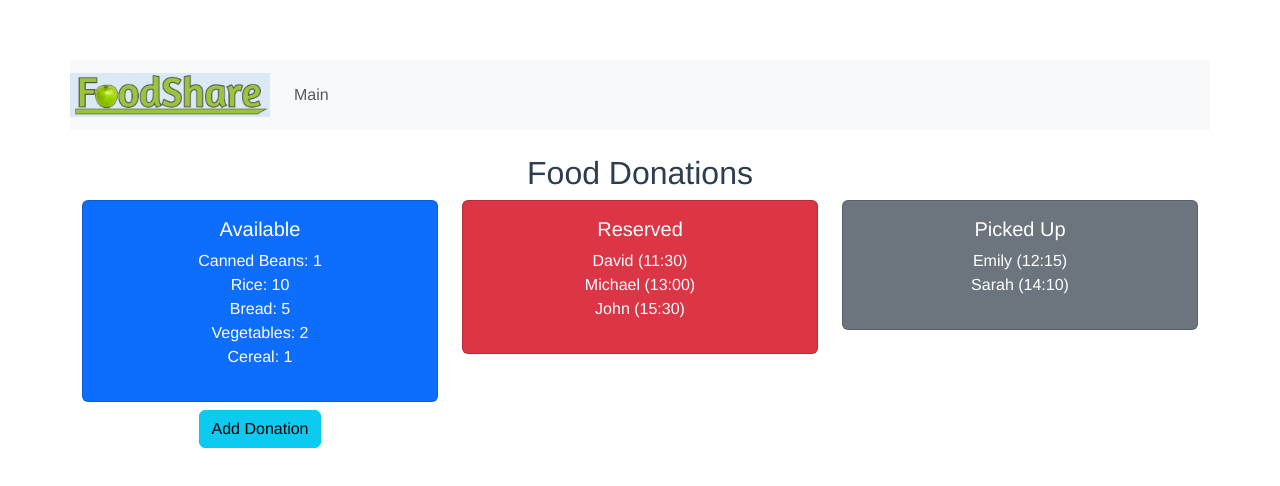
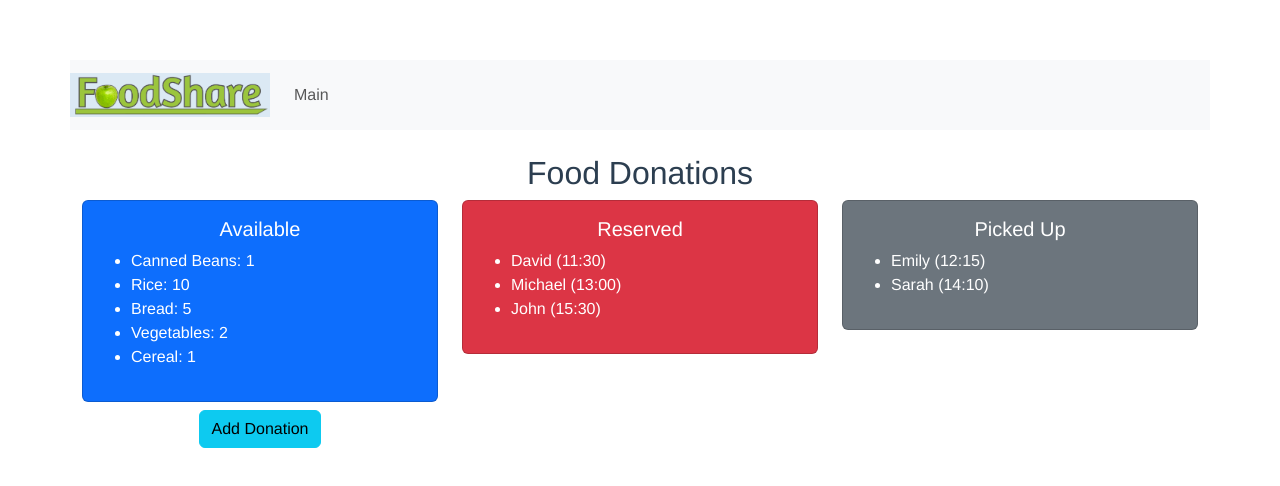
Before and after one commit to alxxjohn/FoodShareApp, a Vue app in the folder clientapp/: page /reservation-list in a window 1280 px wide. Shown: the top 486 px of the page. Built offline with nearby package versions, Linux system fonts and the light colour scheme.

Commit message:
added modify/delete button for reservation list

```diff
--- a/clientapp/src/views/ReservationListView.vue
+++ b/clientapp/src/views/ReservationListView.vue
@@ -5,7 +5,7 @@
       <div class="col-md-4">
         <div class="card bg-primary text-white p-3">
           <h5>Available</h5>
-          <ul class="list-unstyled">
+          <ul class="text-start">
             <li v-for="food in available" :key="food.id">{{ food.name }}: {{ food.quant }}</li>
           </ul>
         </div>
@@ -15,15 +15,38 @@
       <div class="col-md-4">
         <div class="card bg-danger text-white p-3">
           <h5>Reserved</h5>
-          <ul class="list-unstyled">
-            <li v-for="reservation in reserved" :key="reservation.id">{{ reservation.firstname }} ({{ reservation.reservationTime }})</li>
+
+          <ul class="text-start">
+            <li
+              v-for="reservation in reserved"
+              :key="reservation.id"
+              @click="openReservation(reservation)"
+              style="cursor: pointer;"
+            >
+              <div class="row align-items-center">
+                <div class="col-6">
+                  {{ reservation.firstname }} ({{ reservation.reservationTime }})
+                </div>
+                <div
+                  v-if="activeReservationId === reservation.id"
+                  class="bg-light border rounded p-1 col-6"
+                  @click.stop
+                >
+                  <div class="button-box">
+                    <button class="btn btn-sm btn-success" @click.stop="pickedUpReservation(reservation)">Picked Up</button>
+                    <button class="btn btn-sm btn-danger" @click.stop="deleteReservation(reservation.id)">Delete</button>
+                  </div>
+                </div>
+              </div>
+            </li>
           </ul>
         </div>
       </div>
+
       <div class="col-md-4">
         <div class="card bg-secondary text-white p-3">
           <h5>Picked Up</h5>
-          <ul class="list-unstyled">
+          <ul class="text-start">
             <li v-for="reservation in pickedup" :key="reservation.id">{{ reservation.firstname }} ({{ reservation.showedUpTime }})</li>
           </ul>
         </div>
@@ -45,6 +68,7 @@ import { getInventory } from '@/services/foodService'
 import { getReservationList } from '@/services/reservationService'
 
 
+
 const router = useRouter();
 //TODO: it should be from back api (login info?)
 const foodbankId = 1;
@@ -52,6 +76,9 @@ const foodbankId = 1;
 const available = ref([{name:null, quant:null}]);
 const reserved = ref([]);
 const pickedup = ref([]);
+const activeReservationId = ref(null);
+const selectedReservation = ref(null);
+
 
 onMounted(() => {
   getInventory(foodbankId)
@@ -88,4 +115,35 @@ function addDonation(){
   router.push('/donation');
 }
 
+function openReservation(reservation) {
+  if (activeReservationId.value === reservation.id) {
+    activeReservationId.value = null;
+    selectedReservation.value = null;
+    return;
+  }
+
+  activeReservationId.value = reservation.id;
+  selectedReservation.value = reservation;
+}
+
+function pickedUpReservation(reservation) {
+  console.log('Modify clicked:', reservation)
+  activeReservationId.value = null
+}
+
+function deleteReservation(id) {
+  console.log('Delete clicked for ID:', id)
+  activeReservationId.value = null
+}
+
 </script>
+
+
+<style>
+  .button-box {
+    display: flex;
+    justify-content: center;
+    gap: 1rem;
+  }
+
+</style>
```
Also changed, not shown: clientapp/src/services/reservationService.js (+28 -0 lines).
